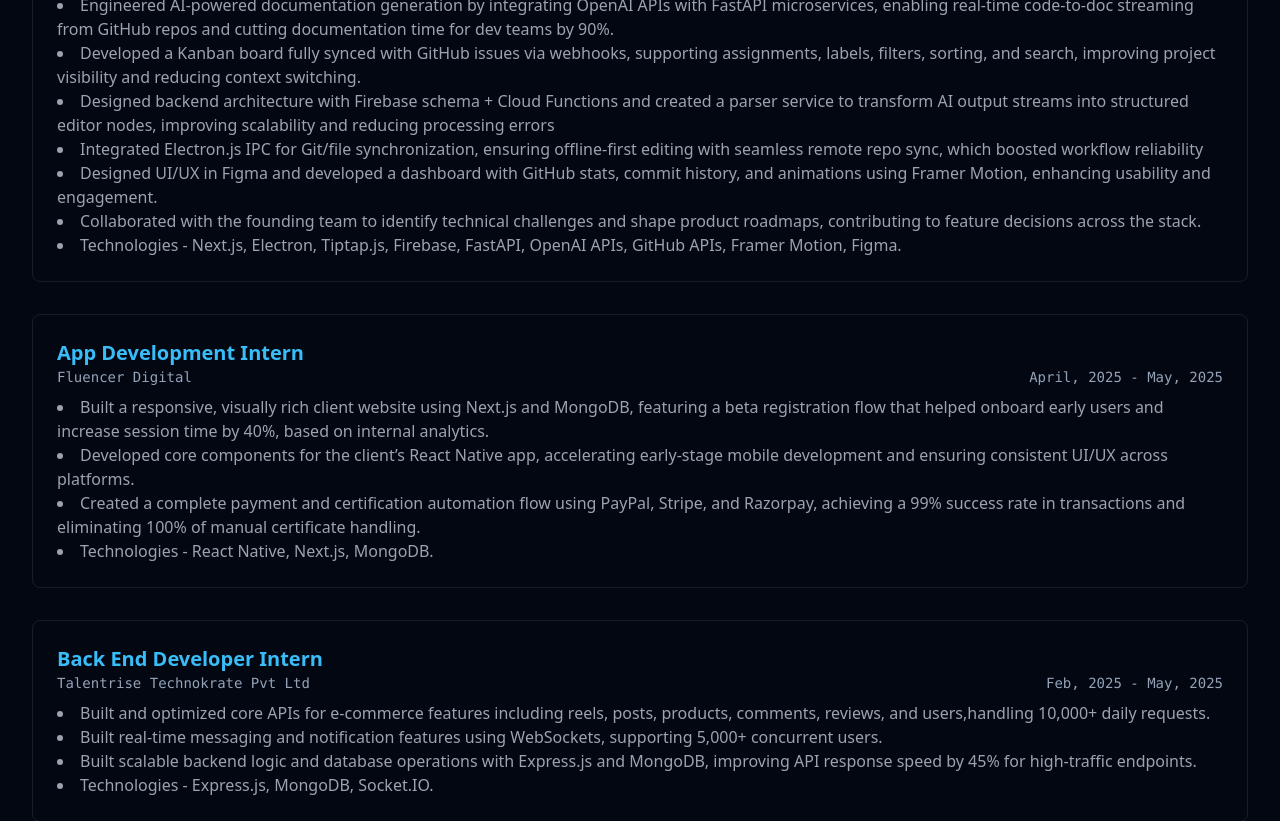
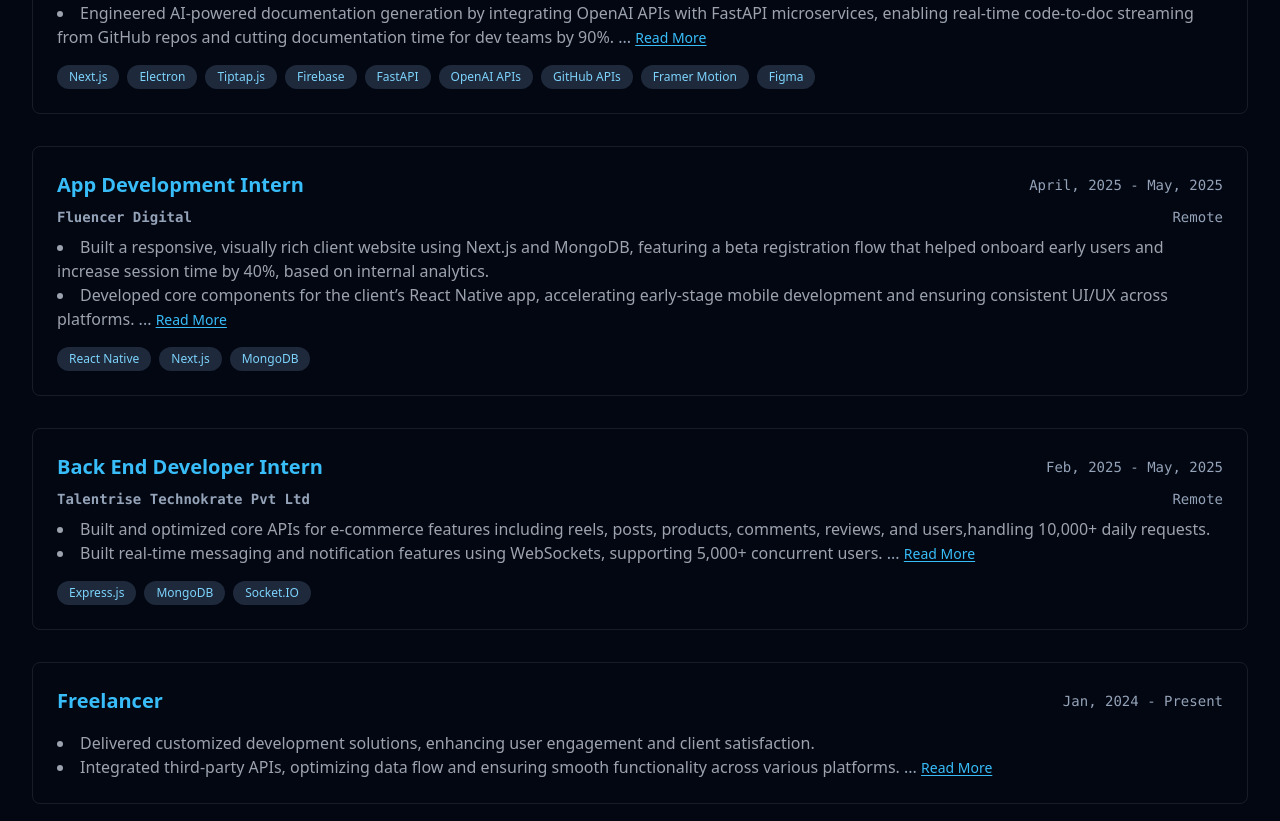
Before and after one commit to vanamkarthiknetha/myportfoliio, a Next.js app: page / in a window 1280 px wide. Shown: the part 2920-3741 px from the top of the page. Built offline with nearby package versions, Linux system fonts and the light colour scheme.

Commit message:
add: readmore, tech tags in exp

```diff
--- a/components/About.js
+++ b/components/About.js
@@ -1,6 +1,6 @@
 /* eslint-disable @next/next/no-img-element */
 
-import React, { useRef } from "react";
+import React, { useRef, useState } from "react";
 import Navspace from "./Navspace";
 import about from "@/data/about/about_me";
 import skills from "@/data/about/skills";
@@ -9,6 +9,50 @@ import exp from "@/data/about/exp";
 
 const About = () => {
   const markup = { __html: about.about };
+  const [expandedItems, setExpandedItems] = useState({});
+
+  const POINTS_LIMIT = 2; // Show only first 2 points initially
+  const CHAR_LIMIT = 200; // Or limit by character count per point
+
+  const toggleExpanded = (itemKey) => {
+    setExpandedItems(prev => ({
+      ...prev,
+      [itemKey]: !prev[itemKey]
+    }));
+  };
+
+  const shouldShowReadMore = (points) => {
+    if (points.length <= POINTS_LIMIT) return false;
+    const totalChars = points.slice(0, POINTS_LIMIT).join('').length;
+    return points.length > POINTS_LIMIT || totalChars > CHAR_LIMIT * POINTS_LIMIT;
+  };
+
+  const getDisplayedPoints = (points, itemKey) => {
+    const isExpanded = expandedItems[itemKey];
+    if (isExpanded || !shouldShowReadMore(points)) {
+      return points;
+    }
+    return points.slice(0, POINTS_LIMIT);
+  };
+
+  const renderPointWithReadMore = (point, isLastTruncated, itemKey) => {
+    if (!isLastTruncated) {
+      return point;
+    }
+
+    return (
+      <>
+        {point}
+        <span className="text-slate-500 dark:text-slate-400"> ... </span>
+        <button
+          onClick={() => toggleExpanded(itemKey)}
+          className="text-sm font-medium text-sky-500 dark:text-sky-400 hover:text-sky-600 dark:hover:text-sky-300 transition-colors duration-200 outline-none underline underline-offset-2 hover:no-underline"
+        >
+          Read More
+        </button>
+      </>
+    );
+  };
 
   return (
     <section
@@ -36,14 +80,12 @@ const About = () => {
             <ol className="mt-8 flex flex-col ">
               {Object.keys(edu).map((key) => {
                 return (
-                  <li
-                    key={key}
-                    className={`relative   gap-16`}
-                  >
+                  <li key={key} className={`relative   gap-16`}>
                     <div className="rounded-lg p-3 border  border-slate-900/10 dark:border-slate-300/10">
                       <div className="flex justify-between items-center">
                         <h4 className="text-xl font-semibold ">
-                          {key} in {edu[key].branch ? `(${edu[key].branch})` : ""}
+                          {key} in{" "}
+                          {edu[key].branch ? `(${edu[key].branch})` : ""}
                         </h4>
                         <p className=" font-mono text-sm text-slate-700 dark:text-slate-400">
                           {edu[key].duration}
@@ -103,22 +145,60 @@ const About = () => {
                     className={`relative  gap-16 pb-8`}
                   >
                     <div className=" rounded-lg p-6  border  border-slate-900/10 dark:border-slate-300/10">
-                      <p className="text-xl font-bold  text-sky-500 dark:text-sky-400">
-                        {key}
-                      </p>
                       <div className="flex justify-between items-center mb-2">
-                        <h3 className="font-mono text-sm font-medium text-slate-700 dark:text-slate-400">
-                          {exp[key].org}
-                        </h3>
+                        <p className="text-xl font-bold  text-sky-500 dark:text-sky-400">
+                          {key}
+                        </p>
                         <p className="border-l pl-2 xs:pl-0 xs:border-l-0  border-slate-900/10 dark:border-slate-300/10 font-mono text-sm text-slate-700 dark:text-slate-400">
                           {exp[key].duration}
                         </p>
                       </div>
+                      <div className="flex justify-between items-center mb-2">
+                        <h3 className="font-mono text-sm font-bold text-slate-700 dark:text-slate-400">
+                          {exp[key].org}
+                        </h3>
+                        <p className="border-l pl-2 xs:pl-0 xs:border-l-0  border-slate-900/10 dark:border-slate-300/10 font-mono text-sm text-slate-700 dark:text-slate-400">
+                          {exp[key].type}
+                        </p>
+                      </div>
                       <ul className="list-disc list-inside  p-0 mt-6 md:mt-0 p-color flex flex-col gap-2 xs:gap-0">
-                        {exp[key].points.map((ele) => {
-                          return <li key={ele}>{ele}</li>;
+                        {getDisplayedPoints(exp[key].points, key).map((ele, index) => {
+                          const displayedPoints = getDisplayedPoints(exp[key].points, key);
+                          const isLastTruncated = shouldShowReadMore(exp[key].points) &&
+                                                 !expandedItems[key] &&
+                                                 index === displayedPoints.length - 1;
+
+                          return (
+                            <li key={ele}>
+                              {renderPointWithReadMore(ele, isLastTruncated, key)}
+                            </li>
+                          );
                         })}
+                        {expandedItems[key] && shouldShowReadMore(exp[key].points) && (
+                          <div>
+                            <button
+                              onClick={() => toggleExpanded(key)}
+                              className="text-sm font-medium text-sky-500 dark:text-sky-400 hover:text-sky-600 dark:hover:text-sky-300 transition-colors duration-200 outline-none underline underline-offset-2 hover:no-underline"
+                            >
+                              Read Less
+                            </button>
+                            </div>
+                        )}
                       </ul>
+                      {exp[key].technologies && (
+                        <div className="mt-4">
+                          <div className="flex flex-wrap gap-2">
+                            {exp[key].technologies.map((tech) => (
+                              <span
+                                key={tech}
+                                className="inline-flex items-center px-3 py-1 rounded-full text-xs font-medium bg-slate-100 text-sky-600 dark:bg-slate-800 dark:text-sky-300"
+                              >
+                                {tech}
+                              </span>
+                            ))}
+                          </div>
+                        </div>
+                      )}
                     </div>
                   </li>
                 );
--- a/data/about/exp.json
+++ b/data/about/exp.json
@@ -9,9 +9,10 @@
             "Designed backend architecture with Firebase schema + Cloud Functions and created a parser service to transform AI output streams into structured editor nodes, improving scalability and reducing processing errors",
             "Integrated Electron.js IPC for Git/file synchronization, ensuring offline-first editing with seamless remote repo sync, which boosted workflow reliability",
             "Designed UI/UX in Figma and developed a dashboard with GitHub stats, commit history, and animations using Framer Motion, enhancing usability and engagement.",
-            "Collaborated with the founding team to identify technical challenges and shape product roadmaps, contributing to feature decisions across the stack.",
-            "Technologies - Next.js, Electron, Tiptap.js, Firebase, FastAPI, OpenAI APIs, GitHub APIs, Framer Motion, Figma."
-            ]
+            "Collaborated with the founding team to identify technical challenges and shape product roadmaps, contributing to feature decisions across the stack."
+            ],
+        "technologies":["Next.js", "Electron", "Tiptap.js", "Firebase", "FastAPI", "OpenAI APIs", "GitHub APIs", "Framer Motion", "Figma"],
+        "type":"Remote"
     },
     "App Development Intern":{
         "org":"Fluencer Digital",
@@ -19,9 +20,10 @@
         "points":[
             "Built a responsive, visually rich client website using Next.js and MongoDB, featuring a beta registration flow that helped onboard early users and increase session time by 40%, based on internal analytics.",
             "Developed core components for the client’s React Native app, accelerating early-stage mobile development and ensuring consistent UI/UX across platforms.",
-            "Created a complete payment and certification automation flow using PayPal, Stripe, and Razorpay, achieving a 99% success rate in transactions and eliminating 100% of manual certificate handling.",
-            "Technologies - React Native, Next.js, MongoDB."
-            ]
+            "Created a complete payment and certification automation flow using PayPal, Stripe, and Razorpay, achieving a 99% success rate in transactions and eliminating 100% of manual certificate handling."
+            ],
+        "technologies":["React Native", "Next.js", "MongoDB"],
+        "type":"Remote"
     },
     "Back End Developer Intern":{
         "org":"Talentrise Technokrate Pvt Ltd",
@@ -29,9 +31,10 @@
         "points":[
                 "Built and optimized core APIs for e-commerce features including reels, posts, products, comments, reviews, and users,handling 10,000+ daily requests.",
                 "Built real-time messaging and notification features using WebSockets, supporting 5,000+ concurrent users.",
-                "Built scalable backend logic and database operations with Express.js and MongoDB, improving API response speed by 45% for high-traffic endpoints.",
-                "Technologies - Express.js, MongoDB, Socket.IO."
-            ]
+                "Built scalable backend logic and database operations with Express.js and MongoDB, improving API response speed by 45% for high-traffic endpoints."
+            ],
+        "technologies":["Express.js", "MongoDB", "Socket.IO"],
+        "type":"Remote"
     },
     "Freelancer":{
         "org":"",
```
